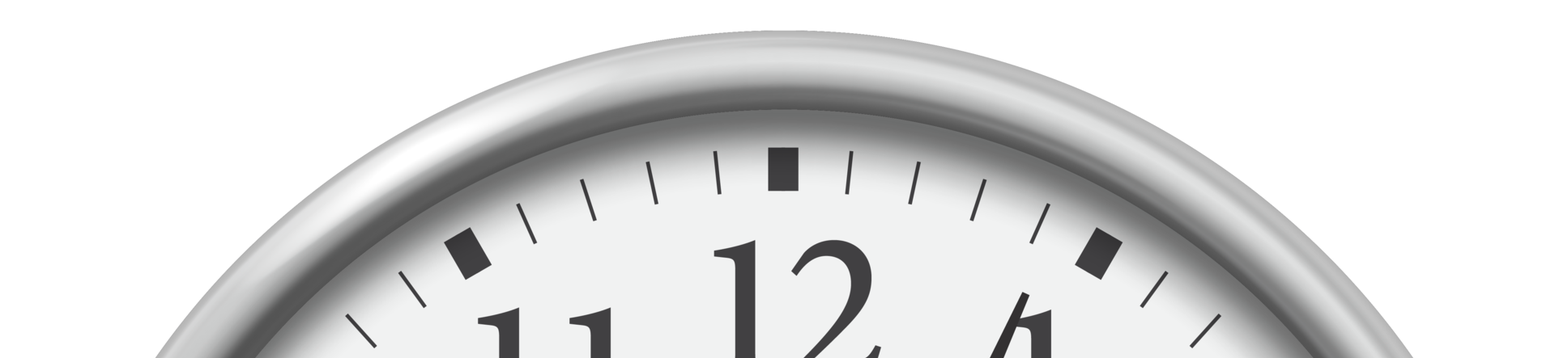
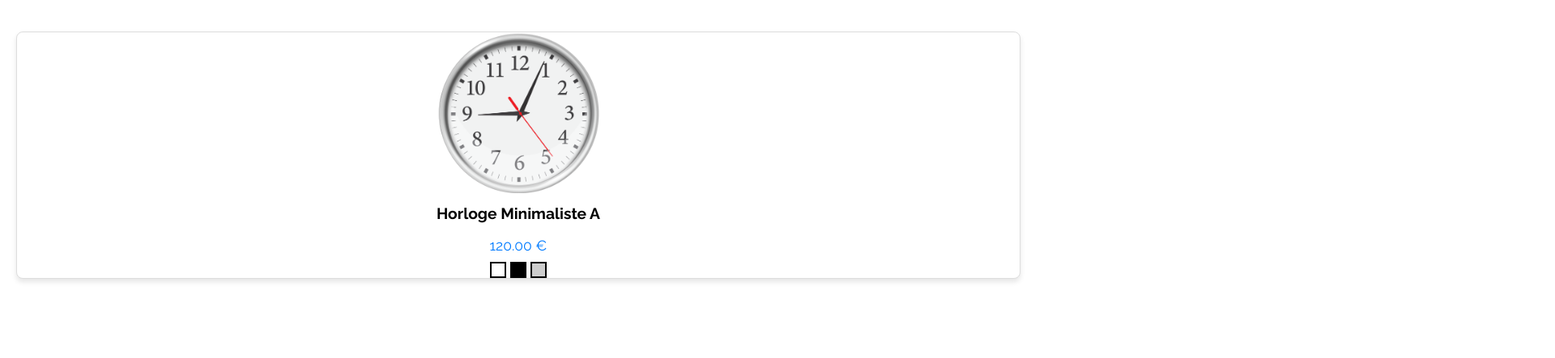
Before and after one commit to maxime-jcnl/ChronoLithe, a React app in the folder chronolithe/: page /shop in a window 1280 px wide. Shown: the part 173-616 px from the top of the page at 81% size, 1920 px wide, since content can reach past the window. Built offline with nearby package versions, Linux system fonts and the light colour scheme.

Commit message:
modif page shop

```diff
--- a/chronolithe/src/components/Shop.js
+++ b/chronolithe/src/components/Shop.js
@@ -1,48 +1,58 @@
 import React, { useState, useEffect } from "react";
 import { Link } from "react-router-dom";
 import "./Style.css";
-import Navbar from "./Navbar";
 
 const Shop = () => {
   const [products, setProducts] = useState([]);
+  const [activeImage, setActiveImage] = useState({}); // État pour gérer l'image active
 
   useEffect(() => {
     // Charger les produits depuis le fichier JSON
     fetch("/products.json")
       .then((response) => response.json())
-      .then((data) => {
-        console.log("Données chargées :", data); // Vérifie les données ici
-        setProducts(data);
-      })
+      .then((data) => setProducts(data))
       .catch((error) =>
         console.error("Erreur lors du chargement des produits :", error)
       );
   }, []);
 
-
   return (
     <div className="shop">
-      <Navbar />
+      <nav className="navbar">
+        <div className="brand">
+          <Link to="/">CHRONOLITHE.</Link>
+        </div>
+        <ul>
+          <li>
+            <Link to="/shop">Shop</Link>
+          </li>
+          <li>
+            <Link to="/about">À Propos</Link>
+          </li>
+          <li>
+            <Link to="/contact">Contact</Link>
+          </li>
+        </ul>
+      </nav>
       <h1 className="shop-title">Notre Collection</h1>
       <div className="products-grid">
         {products.map((product) => (
           <div key={product.id} className="product-card">
             <img
-              src={product.images[0]}
+              src={product.images[0]} // Utilise seulement la première image
               alt={product.name}
               className="product-image"
             />
             <h2 className="product-name">{product.name}</h2>
             <p className="product-price">{product.price.toFixed(2)} €</p>
             <div className="product-colors">
-              {product.colors.map((color, index) => (
-                <span
-                  key={index}
-                  className="color-circle"
-                  style={{ backgroundColor: color }}
-                ></span>
-              ))}
-            </div>
+  {product.colors.map((color, index) => (
+    <div key={index} className="color-square" style={{ backgroundColor: color }}>
+      <div></div>
+    </div>
+  ))}
+</div>
+
           </div>
         ))}
       </div>
--- a/chronolithe/src/components/Style.css
+++ b/chronolithe/src/components/Style.css
@@ -147,3 +147,67 @@ body {
   background-color: #333;
   transform: scale(1.5); /* Effet de mise en avant pour le point actif */
 }
+
+.products-grid {
+  display: grid;
+  grid-template-columns: repeat(auto-fit, minmax(250px, 1fr));
+  gap: 20px;
+  padding: 20px;
+}
+
+.product-card {
+  border: 1px solid #ddd;
+  border-radius: 8px;
+  overflow: hidden;
+  background-color: #fff;
+  text-align: center;
+  box-shadow: 0 4px 6px rgba(0, 0, 0, 0.1);
+  transition: transform 0.3s ease, box-shadow 0.3s ease;
+}
+
+.product-card:hover {
+  transform: scale(1.05);
+  box-shadow: 0 8px 12px rgba(0, 0, 0, 0.2);
+}
+
+.product-image {
+  width: 100%;
+  max-width: 200px; /* Limite la largeur de l'image */
+  height: auto;
+  object-fit: cover;
+  margin: 0 auto; /* Centre l'image dans la carte */
+}
+
+.product-name {
+  font-size: 1.2em;
+  margin: 10px 0;
+}
+
+.product-price {
+  color: #007BFF;
+  font-size: 1.1em;
+  margin-bottom: 10px;
+}
+
+.product-colors {
+  display: flex;
+  justify-content: center;
+  gap: 5px;
+}
+
+.color-square {
+  width: 20px;
+  height: 20px;
+  border: 2px solid black;
+  box-sizing: border-box;
+  padding: 2px;
+  display: flex;
+  align-items: center;
+  justify-content: center;
+}
+
+.color-square div {
+  width: 100%;
+  height: 100%;
+  background-color: inherit;
+}
```
